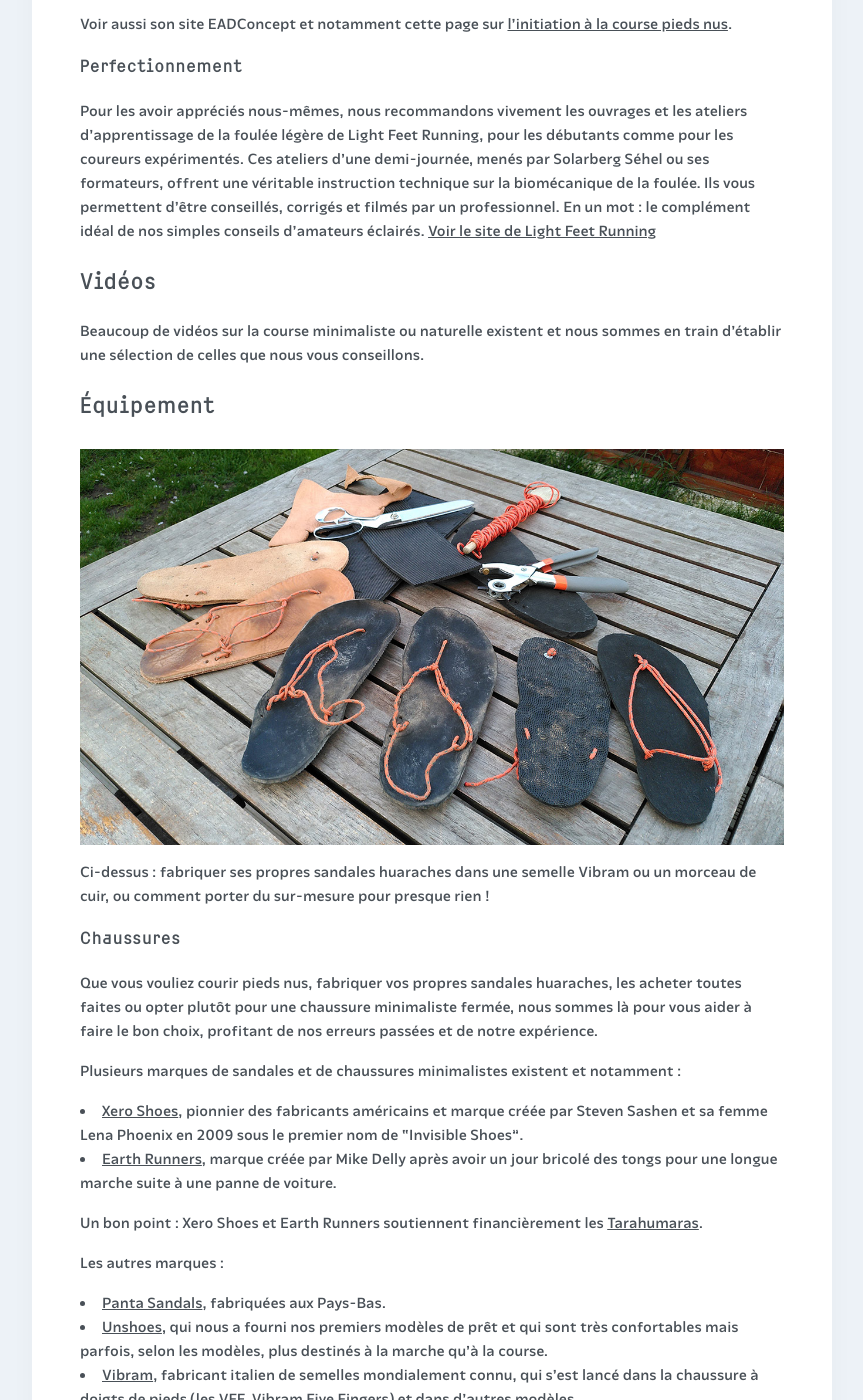
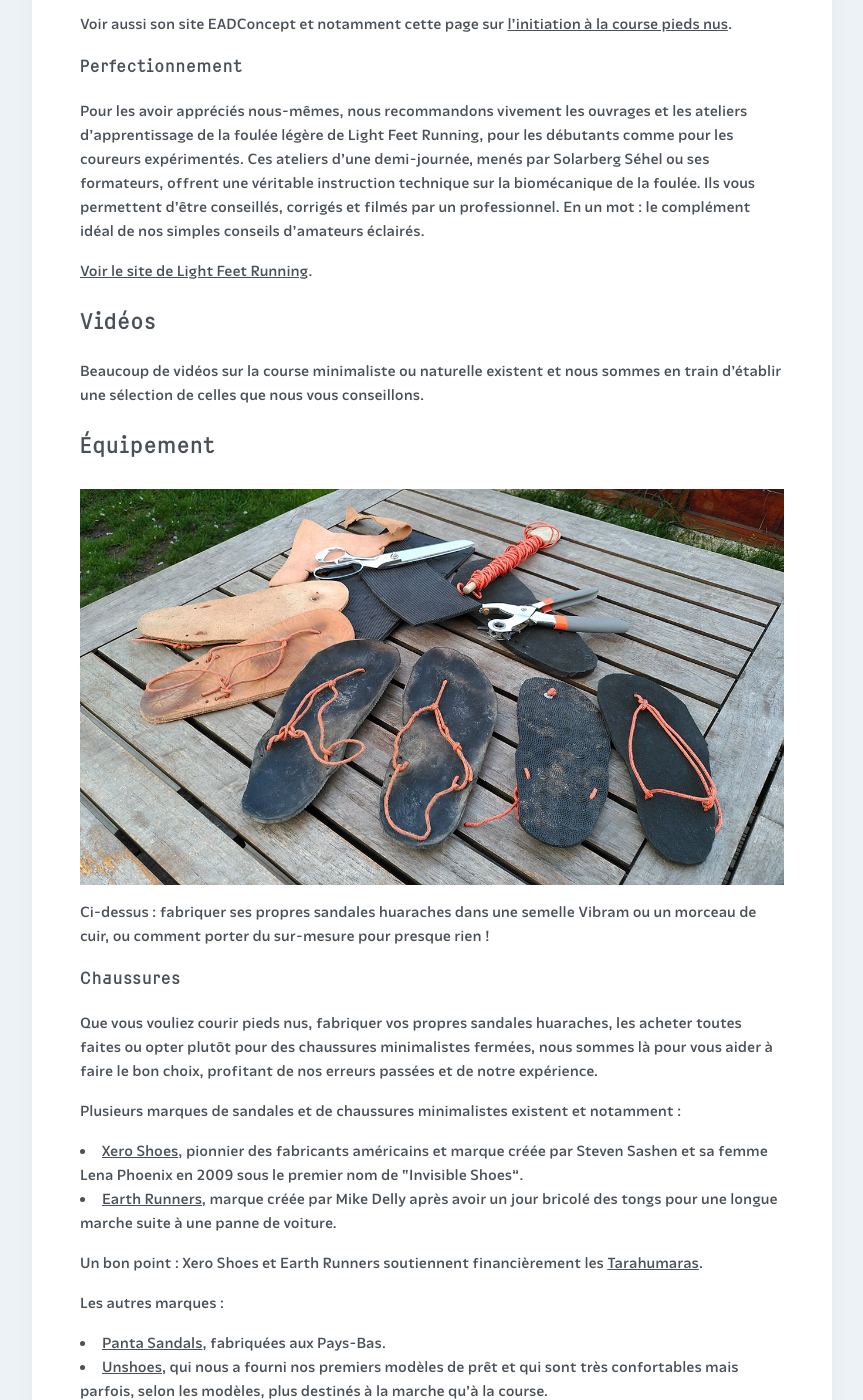
Before and after one commit to courirpaleo/courirpaleo.github.io, a Jekyll site: the page built from _pages/ressources.md, in a window 1280 px wide and 1400 px high, scrolled down 7047 px. Shown: the whole window, without its empty margins (208-1071 px from the left). Built offline with Jekyll 4.4.1, drawn with Linux system fonts in a browser that asks for light colours; some web fonts are replaced; some of the changed text lies outside the part shown.

Commit message:
Update ressources.md

```diff
--- a/_pages/ressources.md
+++ b/_pages/ressources.md
@@ -71,7 +71,8 @@
 
 ### Perfectionnement
 Pour les avoir appréciés nous-mêmes, nous recommandons vivement les ouvrages et les ateliers d'apprentissage de la foulée légère de Light Feet Running, pour les débutants comme pour les coureurs expérimentés. Ces ateliers d'une demi-journée, menés par Solarberg Séhel ou ses formateurs, offrent une véritable instruction technique sur la biomécanique de la foulée. Ils vous permettent d'être conseillés, corrigés et filmés par un professionnel. En un mot&nbsp;: le complément idéal de nos simples conseils d'amateurs éclairés.
-[Voir le site de Light Feet Running](http://www.lightfeetrunning.com/)
+
+[Voir le site de Light Feet Running](http://www.lightfeetrunning.com).
 
 ## Vidéos
 Beaucoup de vidéos sur la course minimaliste ou naturelle existent et nous sommes en train d'établir une sélection de celles que nous vous conseillons.
@@ -81,7 +82,7 @@
 Ci-dessus&nbsp;: fabriquer ses propres sandales huaraches dans une semelle Vibram ou un morceau de cuir, ou comment porter du sur-mesure pour presque rien&nbsp;!
 
 ### Chaussures
-Que vous vouliez courir pieds nus, fabriquer vos propres sandales huaraches, les acheter toutes faites ou opter plutôt pour une chaussure minimaliste fermée, nous sommes là pour vous aider à faire le bon choix, profitant de nos erreurs passées et de notre expérience.
+Que vous vouliez courir pieds nus, fabriquer vos propres sandales huaraches, les acheter toutes faites ou opter plutôt pour des chaussures minimalistes fermées, nous sommes là pour vous aider à faire le bon choix, profitant de nos erreurs passées et de notre expérience.
 
 Plusieurs marques de sandales et de chaussures minimalistes existent et notamment&nbsp;:
 - [Xero Shoes](https://xeroshoes.com/xero-shoes-story), pionnier des fabricants américains et marque créée par Steven Sashen et sa femme Lena Phoenix en 2009 sous le premier nom de "Invisible Shoes".
```
Also changed, not shown: other parts of _pages/ressources.md (+1 -1 lines).
